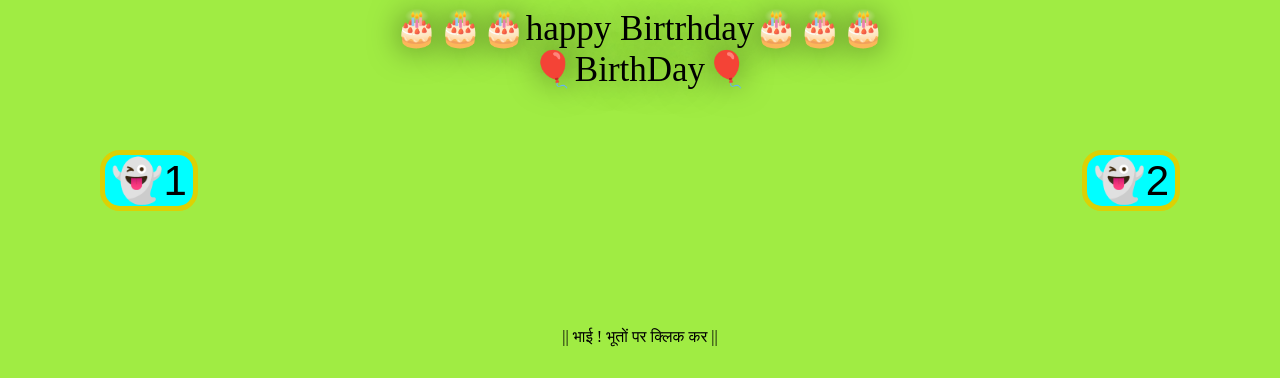
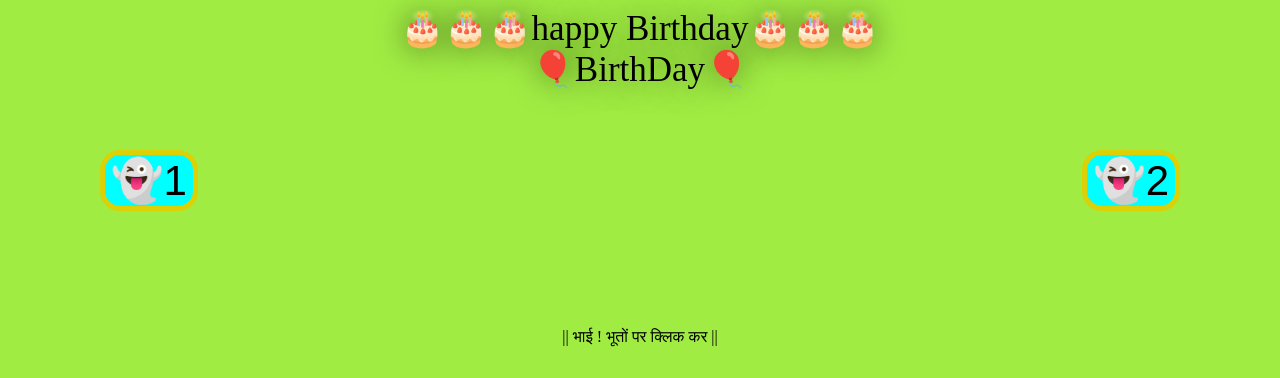
Before and after one commit to adnitin/birthday0101, a plain HTML site: page index.html in a window 1280 px wide. Shown: the top 378 px of the page. Drawn offline with Linux system fonts and the light colour scheme.

Commit message:
name change

```diff
--- a/index.html
+++ b/index.html
@@ -19,7 +19,7 @@
             <img src="happy-birthday-wishes_2.jpg" alt="02" srcset="" id="image_2">
             <button onclick="document.getElementById('image_2').src='happy-birthday-wishes_2.jpg'" id="btn2">👻2</button>
 
-            <div class="text">🎂🎂🎂happy Birtrhday🎂🎂🎂
+            <div class="text">🎂🎂🎂happy Birthday🎂🎂🎂
                 <br/>
                 🎈BirthDay🎈
             </div>
```
